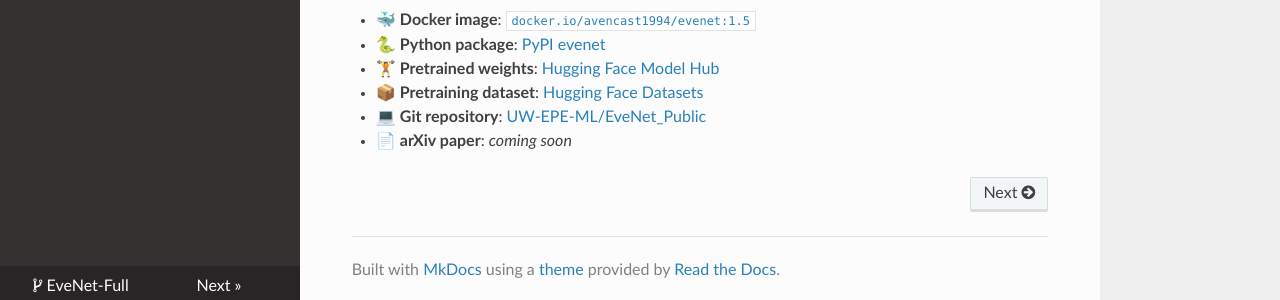
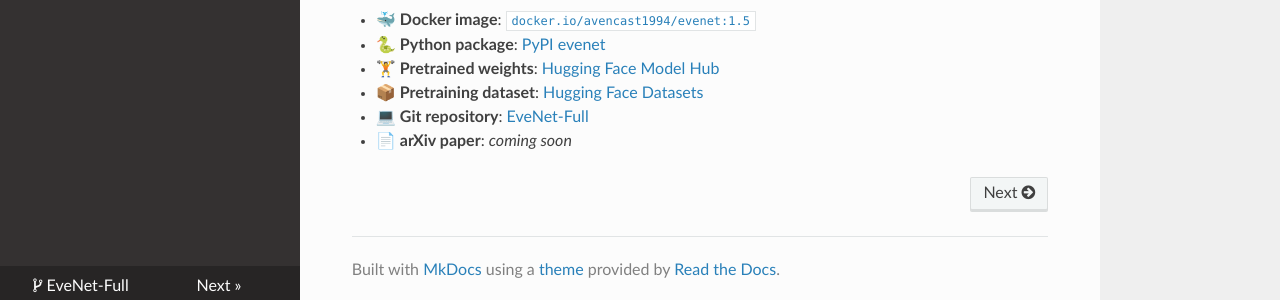
Before and after one commit to EveNet-HEP/EveNet-Full, an MkDocs documentation site: the page built from docs/index.md, in a window 1280 px wide and 1202 px high. Shown: the part 896-1196 px from the top of the window. Built offline with MkDocs 1.6.1, drawn with Linux system fonts in a browser that asks for light colours; nearby versions of some CDN libraries.

Commit message:
Update Git repository link in documentation

```diff
--- a/docs/index.md
+++ b/docs/index.md
@@ -26,5 +26,5 @@ Here are the main resources for EveNet, collected in one place for quick access:
 - 🐍 **Python package**: [PyPI evenet](https://pypi.org/project/evenet/)
 - 🏋️ **Pretrained weights**: [Hugging Face Model Hub](https://huggingface.co/Avencast/EveNet/tree/main)
 - 📦 **Pretraining dataset**: [Hugging Face Datasets](https://huggingface.co/datasets/Avencast/EveNet)
-- 💻 **Git repository**: [UW-EPE-ML/EveNet_Public](https://github.com/UW-EPE-ML/EveNet_Public)
+- 💻 **Git repository**: [EveNet-Full](https://github.com/EveNet-HEP/EveNet-Full)
 - 📄 **arXiv paper**: *coming soon*
```
